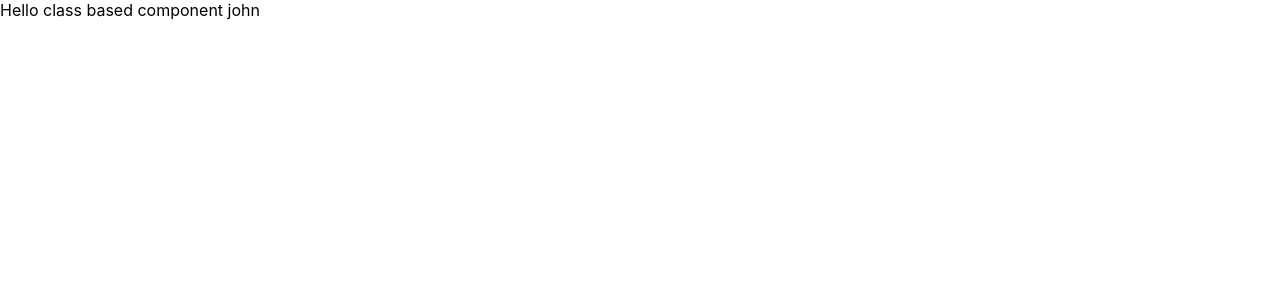
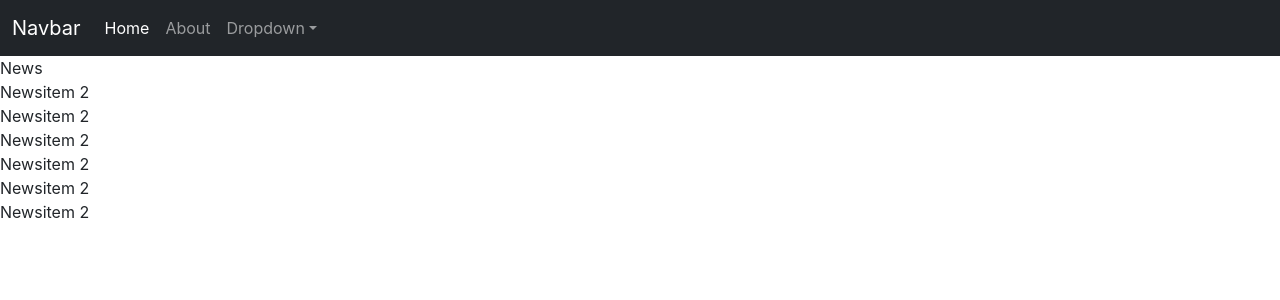
Before and after one commit to Mr-Apoorv/newsApp2, a React (Create React App) app: page / in a window 1280 px wide. Shown: the top 300 px of the page. Built offline with nearby package versions, Linux system fonts and the light colour scheme.

Commit message:
L-23 Component Structure of our NewsMonkey React App

```diff
--- a/public/index.html
+++ b/public/index.html
@@ -24,6 +24,13 @@
       work correctly both with client-side routing and a non-root public URL.
       Learn how to configure a non-root public URL by running `npm run build`.
     -->
+    <!-- Bootstrap css cdn -->
+    <link
+      href="https://cdn.jsdelivr.net/npm/bootstrap@5.2.1/dist/css/bootstrap.min.css"
+      rel="stylesheet"
+      integrity="sha384-iYQeCzEYFbKjA/T2uDLTpkwGzCiq6soy8tYaI1GyVh/UjpbCx/TYkiZhlZB6+fzT"
+      crossorigin="anonymous"
+    />
     <title>React App</title>
   </head>
   <body>
@@ -39,5 +46,16 @@
       To begin the development, run `npm start` or `yarn start`.
       To create a production bundle, use `npm run build` or `yarn build`.
     -->
+    <!-- bootstrap JavaScript cdn -->
+    <script
+      src="https://cdn.jsdelivr.net/npm/@popperjs/core@2.11.6/dist/umd/popper.min.js"
+      integrity="sha384-oBqDVmMz9ATKxIep9tiCxS/Z9fNfEXiDAYTujMAeBAsjFuCZSmKbSSUnQlmh/jp3"
+      crossorigin="anonymous"
+    ></script>
+    <script
+      src="https://cdn.jsdelivr.net/npm/bootstrap@5.2.1/dist/js/bootstrap.min.js"
+      integrity="sha384-7VPbUDkoPSGFnVtYi0QogXtr74QeVeeIs99Qfg5YCF+TidwNdjvaKZX19NZ/e6oz"
+      crossorigin="anonymous"
+    ></script>
   </body>
 </html>
--- a/src/App.js
+++ b/src/App.js
@@ -1,10 +1,16 @@
 import "./App.css";
 
 import React, { Component } from "react";
+import NavBar from "./components/NavBar";
+import News from "./components/News";
 
 export default class App extends Component {
-  name = "john";
   render() {
-    return <div>Hello class based component {this.name}</div>;
+    return (
+      <div>
+        <NavBar />
+        <News />
+      </div>
+    );
   }
 }
--- /dev/null
+++ b/src/components/NavBar.js
@@ -0,0 +1,78 @@
+import React, { Component } from "react";
+
+export class NavBar extends Component {
+  render() {
+    return (
+      <div>
+        <nav className="navbar navbar-expand-lg navbar-dark bg-dark">
+          <div className="container-fluid">
+            <a className="navbar-brand" href="/">
+              Navbar
+            </a>
+            <button
+              className="navbar-toggler"
+              type="button"
+              data-bs-toggle="collapse"
+              data-bs-target="#navbarSupportedContent"
+              aria-controls="navbarSupportedContent"
+              aria-expanded="false"
+              aria-label="Toggle navigation"
+            >
+              <span className="navbar-toggler-icon"></span>
+            </button>
+            <div
+              className="collapse navbar-collapse"
+              id="navbarSupportedContent"
+            >
+              <ul className="navbar-nav me-auto mb-2 mb-lg-0">
+                <li className="nav-item">
+                  <a className="nav-link active" aria-current="page" href="/">
+                    Home
+                  </a>
+                </li>
+                <li className="nav-item">
+                  <a className="nav-link" href="/">
+                    About
+                  </a>
+                </li>
+                <li className="nav-item dropdown">
+                  <a
+                    className="nav-link dropdown-toggle"
+                    href="/"
+                    role="button"
+                    data-bs-toggle="dropdown"
+                    aria-expanded="false"
+                  >
+                    Dropdown
+                  </a>
+                  <ul className="dropdown-menu">
+                    <li>
+                      <a className="dropdown-item" href="/">
+                        Action
+                      </a>
+                    </li>
+                    <li>
+                      <a className="dropdown-item" href="/">
+                        Another action
+                      </a>
+                    </li>
+                    <li>
+                      <hr className="dropdown-divider" />
+                    </li>
+                    <li>
+                      <a className="dropdown-item" href="/">
+                        Something else here
+                      </a>
+                    </li>
+                  </ul>
+                </li>
+              </ul>
+            </div>
+          </div>
+        </nav>
+      </div>
+    );
+  }
+}
+
+export default NavBar;
--- /dev/null
+++ b/src/components/News.js
@@ -0,0 +1,20 @@
+import React, { Component } from "react";
+import NewsItem from "./NewsItem";
+
+export class News extends Component {
+  render() {
+    return (
+      <div>
+        News
+        <NewsItem />
+        <NewsItem />
+        <NewsItem />
+        <NewsItem />
+        <NewsItem />
+        <NewsItem />
+      </div>
+    );
+  }
+}
+
+export default News;
--- /dev/null
+++ b/src/components/NewsItem.js
@@ -0,0 +1,9 @@
+import React, { Component } from "react";
+
+export class NewsItem extends Component {
+  render() {
+    return <div>Newsitem 2</div>;
+  }
+}
+
+export default NewsItem;
```
